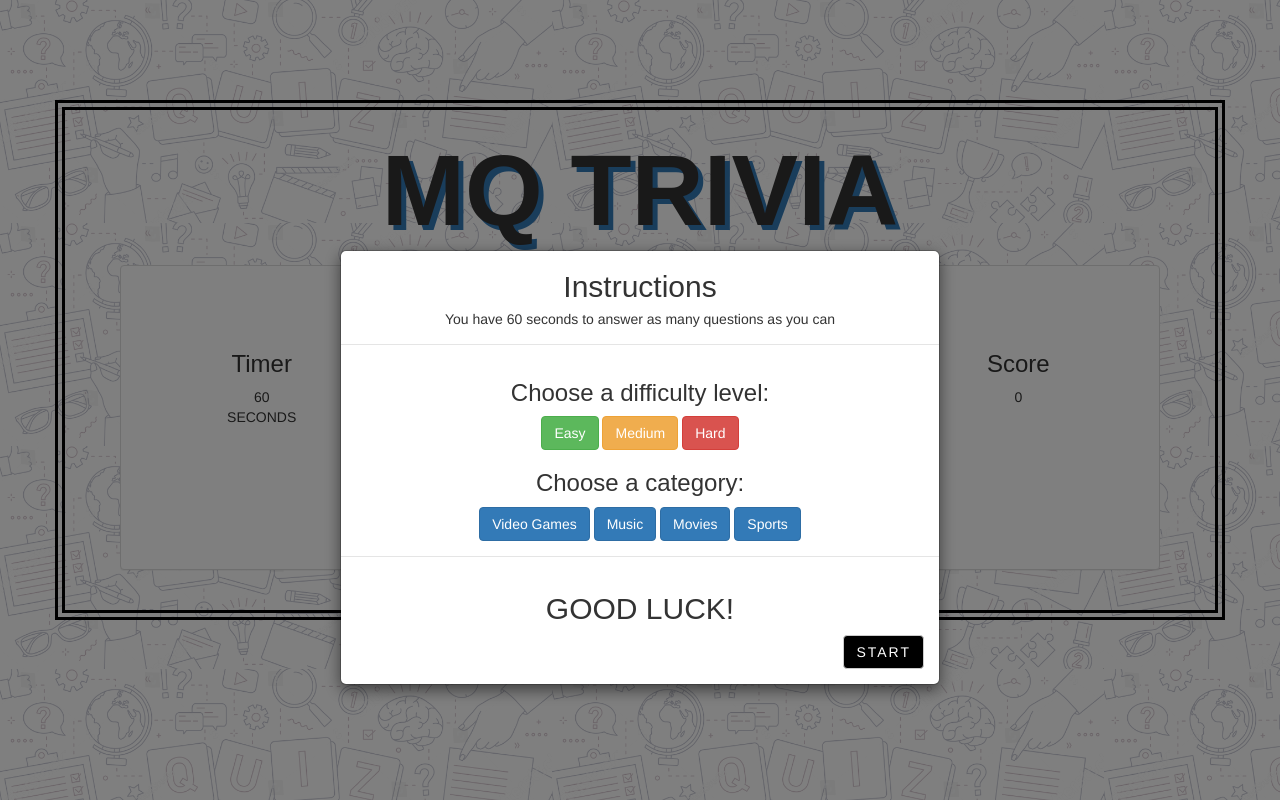
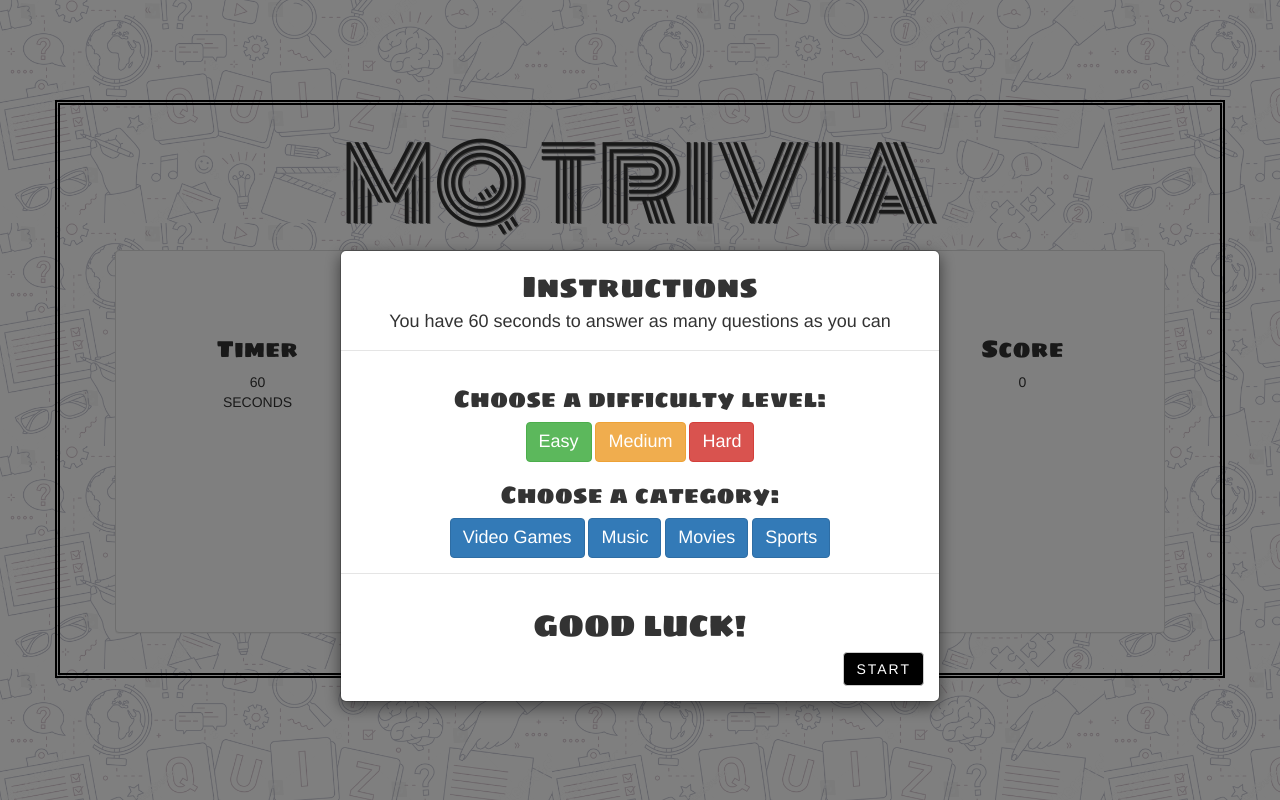
Before and after one commit to maroua-akkari/Sparta-game, a plain HTML site: page index.html in a window 1280 px wide. Drawn offline with nearby package versions, Linux system fonts and the light colour scheme; no server answers; a script that the page names is missing.

Commit message:
made font size bigger

```diff
--- a/main.css
+++ b/main.css
@@ -4,26 +4,29 @@
 
 h1, h2, h3, h4 {
   text-align: center;
-  font-family: "Marker Felt", fantasy;
+  font-family: 'Sigmar One', cursive;
 }
 
 
 
 h1 {
   padding-top: 5px;
-  font-family: "Marker Felt", fantasy;
-  font-weight: 900;
+  font-family: 'Monoton', cursive;
   font-size: 100px;
-  text-shadow: 5px 5px #337ab7;
+  text-shadow: 1px 1px grey;
 }
 
 body {
   background: url("quiz-background.png");
 }
 
+.instructionsP , .difficulty, .category, .choice {
+  font-size: 18px;
+}
+
 
 .allContent {
-    border: 10px double black;
+    border: 5px double black;
     margin-top: 100px;
 }
 
@@ -33,6 +36,7 @@ body {
 
 .q {
   text-align: center;
+  font-size: 25px;
 }
 
 .secs {
@@ -47,35 +51,37 @@ body {
   margin-top: 220px;
 }
 
-.playAgain {
-  color: white;
-  text-decoration: none;
+.qHeading {
+  padding-bottom: 15px;
 }
 
 .ansHeading {
-  padding-top: 20px;
+  padding-top: 30px;
+  padding-bottom: 15px;
 }
 
 .choice {
-  height: 50px;
+  height: 60px;
   white-space: normal;
   text-overflow: clip;
   overflow: visible;
+
 }
 
-.start {
+.start , .playAgain {
   background-color: black;
   color: white;
   font-weight: 400;
   letter-spacing: 2px;
+  text-decoration: none;
 }
 
 .panel {
   margin-left: 40px;
   margin-right: 40px;
   margin-bottom: 40px;
-  margin-top: 20px;
-/* margin: 40px; */
-padding: 50px;
-text-align: center;
+  margin-top: 0;
+  padding: 50px;
+  padding-bottom: 78px;
+  text-align: center;
 }
```
